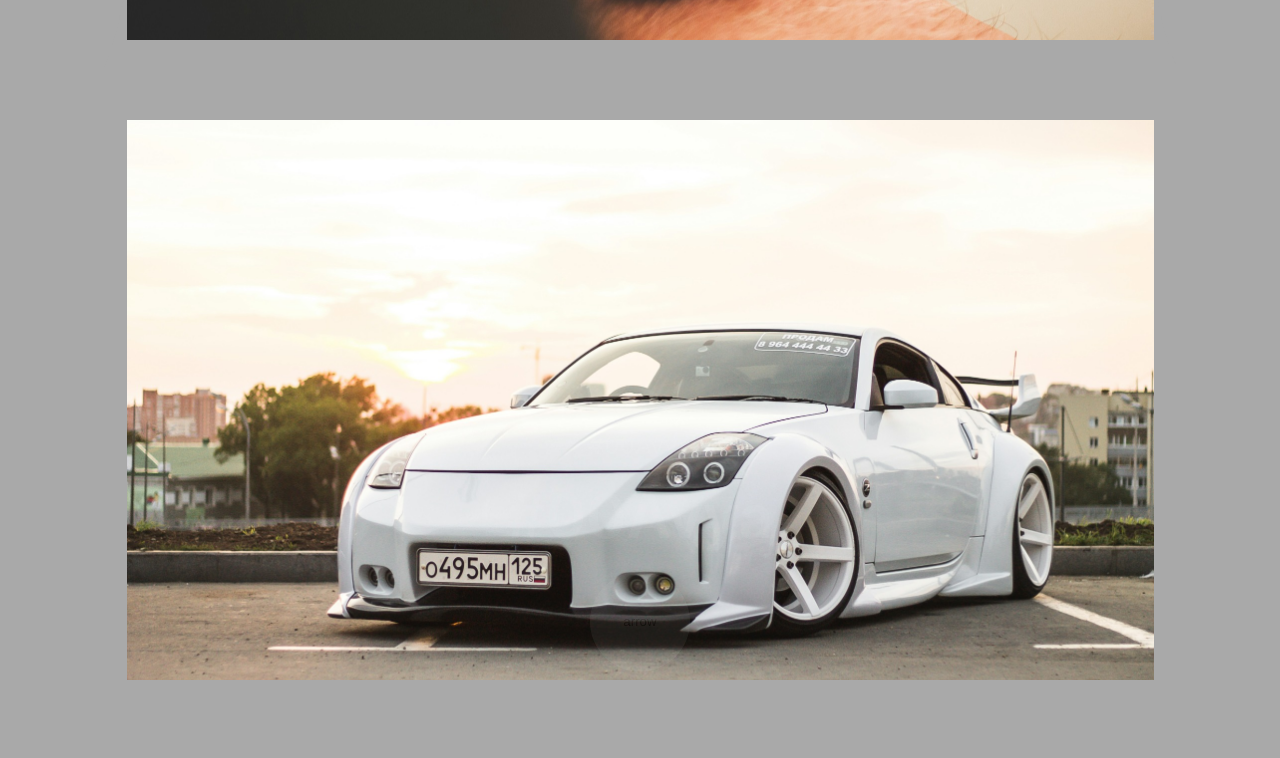
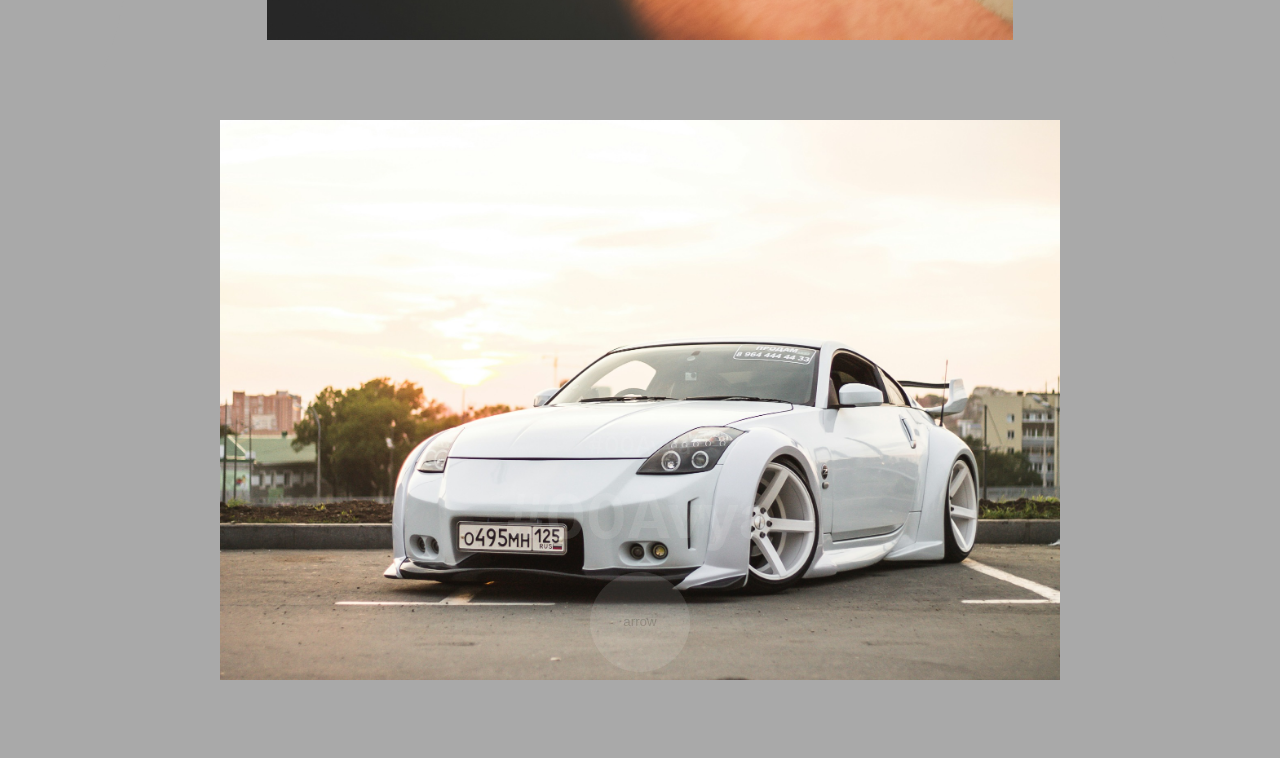
Before and after one commit to GopalPatidar36/framer-scroll-animation, a React (Create React App) app: page / in a window 1280 px wide. Shown: the part 1240-1998 px from the top of the page. Built offline with nearby package versions, Linux system fonts and the light colour scheme.

Commit message:
implement smooth scroll animation

```diff
--- a/src/App.css
+++ b/src/App.css
@@ -38,7 +38,7 @@ html {
 }
 
 .container:last-child {
-  margin-bottom: 10vh;
+  margin-bottom: 20vh;
 }
 
 .arrow-button {
--- a/src/App.js
+++ b/src/App.js
@@ -28,8 +28,9 @@ const imageGallery = [
 
 function useParallax(value, distance) {
   const y = useTransform(value, [0, 1], [-distance, distance]);
-  const opacity = useTransform(value, [0.1, 0.5, 0.9], [0, 1, 0]); // Visible only in the middle range
-  return { y, opacity };
+  const opacity = useTransform(value, [0.1, 0.3, 0.4, 0.5, 0.6, 0.7, 0.9], [0, 1, 1, 1, 1, 1, 0]); // Visible only in the middle range
+  const backgroundPositionY = useTransform(value, [0, 1], ["0%", "50%"]); // Smooth background scrolling
+  return { y, opacity, backgroundPositionY };
 }
 
 function Image({ src, text }) {
@@ -39,11 +40,19 @@ function Image({ src, text }) {
     offset: ["end end", "start start"], // Adjust based on when the animation should begin/end
   });
 
-  const { y, opacity } = useParallax(scrollYProgress, 200); // Use parallax with fade effect
+  const { y, opacity, backgroundPositionY } = useParallax(scrollYProgress, 200); // Use parallax with fade effect
 
   return (
-    <div
-      style={{ backgroundImage: `url(${src})`, backgroundSize: "cover", backgroundPosition: "center", backgroundRepeat: "no-repeat", position: "relative" }}
+    <motion.div
+      style={{
+        backgroundImage: `url(${src})`,
+        backgroundSize: "contain",
+        backgroundPosition: "center",
+        backgroundRepeat: "no-repeat",
+        position: "relative",
+        backgroundAttachment: "fixed", // Create parallax effect
+        backgroundPositionY: backgroundPositionY, // Animate the background Y position
+      }}
       className="container"
       ref={ref}
     >
@@ -72,7 +81,7 @@ function Image({ src, text }) {
         </p>
         <button className="arrow-button"> arrow </button>
       </motion.div>
-    </div>
+    </motion.div>
   );
 }
 
```
